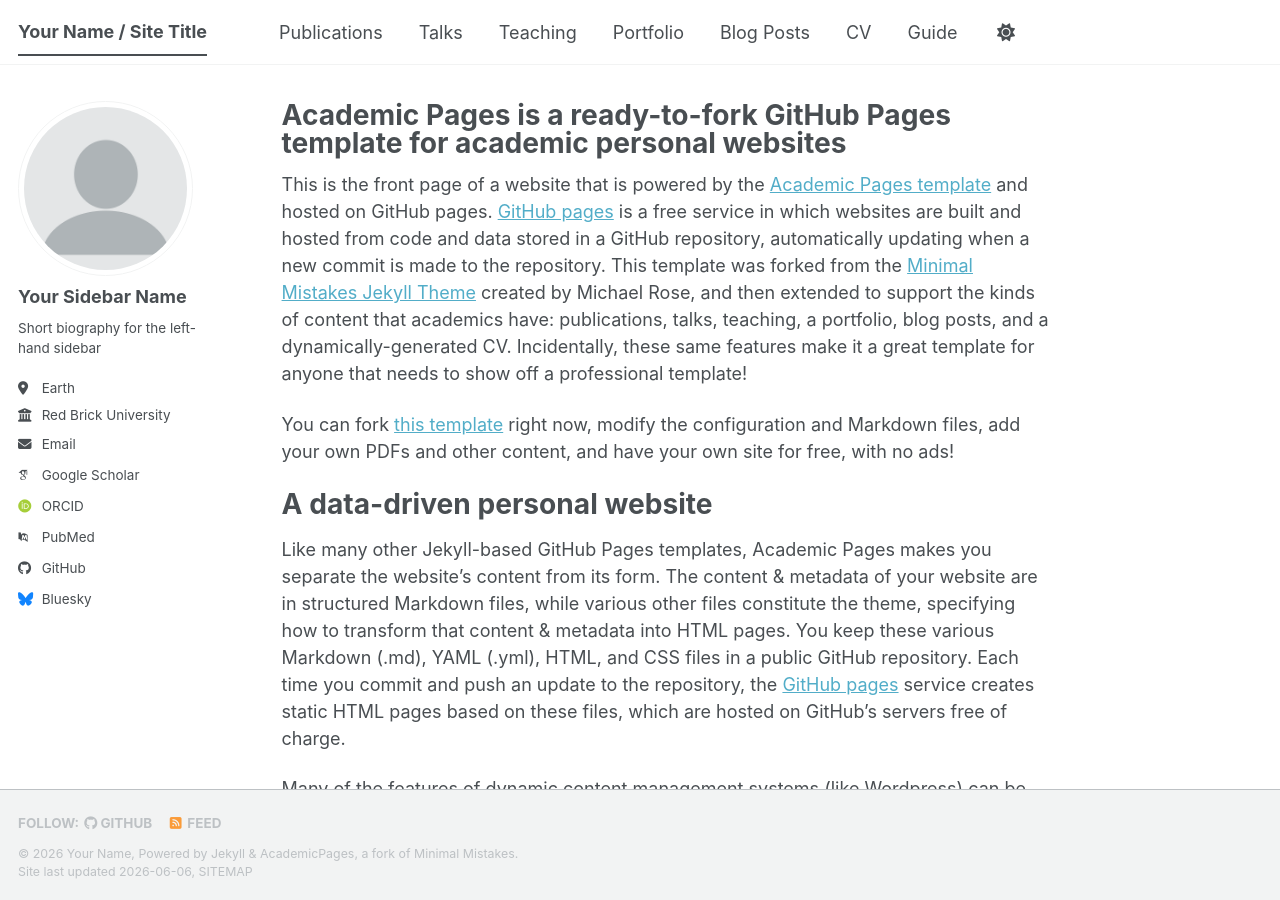
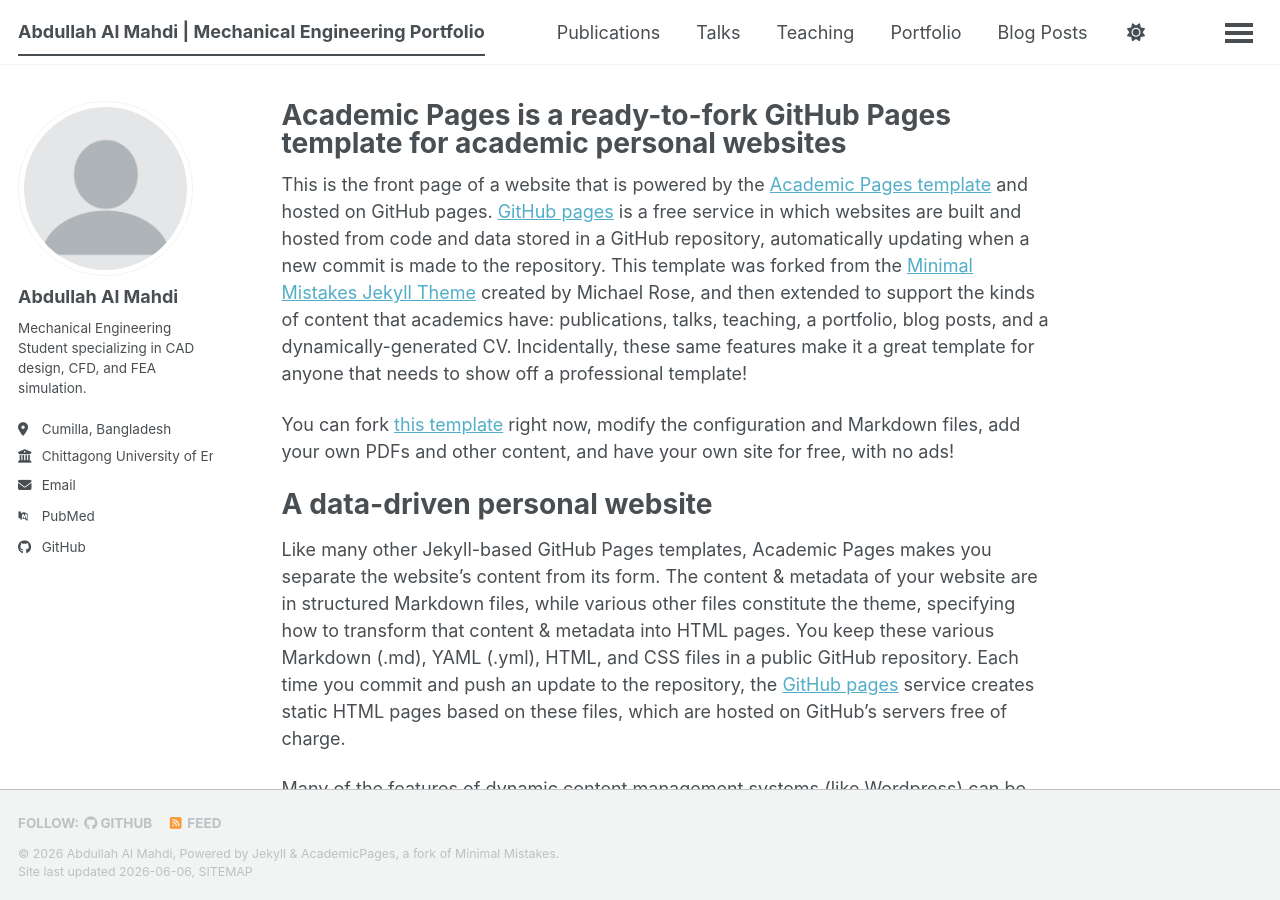
Before and after one commit to Abdullah-310/Abdullah-310.github.io, a Jekyll site: the page built from _pages/about.md, in a window 1280 px wide and 900 px high. Built offline with Jekyll 4.4.1, drawn with Linux system fonts in a browser that asks for light colours; some web fonts are replaced; a script bundle is joined from its source files by our own code; library files that are not in the unit come from our copies.

Commit message:
Update personal details in _config.yml
Updated personal information and site details in the configuration file.

```diff
--- a/_config.yml
+++ b/_config.yml
@@ -9,14 +9,14 @@
 # Basic Site Settings
 locale                   : "en-US"
 site_theme               : "default" # The available themes options are "default", "air", "sunrise", "mint", "dirt" and "contrast"
-title                    : "Your Name / Site Title"
+title                    : "Abdullah Al Mahdi | Mechanical Engineering Portfolio"
 title_separator          : "-"
-name                     : &name "Your Name"
-description              : &description "Your Name's academic portfolio"   # Update this with a general description of your site, this is the default if not overridden by a page
-url                      : https://academicpages.github.io # The base hostname & protocol for your site e.g. "https://[your GitHub username].github.io",
+name                     : &name " Abdullah Al Mahdi"
+description              : &description "Mechanical Engineering Portfolio of Abdullah Al Mahdi, CUET."   # Update this with a general description of your site, this is the default if not overridden by a page
+url                      : https://Abdullah-310.github.io # The base hostname & protocol for your site e.g. "https://[your GitHub username].github.io",
                                                            # or if you already have some other page hosted on Github then use "https://[your GitHub username].github.io/[Your Repo Name]"
 baseurl                  : "" # the subpath of your site, e.g. "/blog"
-repository               : "academicpages/academicpages.github.io"
+repository               : "Abdullah-310/Abdullah-310.github.io"
 
 # Site Author - The following control what appear as part of the author content on the side bar.
 #               If a field is blank the icon and link will not appear, otherwise it will be shown.
@@ -24,21 +24,21 @@
 author:
   # Biographic information
   avatar           : "profile.png"
-  name             : "Your Sidebar Name"
+  name             : "Abdullah Al Mahdi"
   pronouns         : # example: "she/her"
-  bio              : "Short biography for the left-hand sidebar"
-  location         : "Earth"
-  employer         : "Red Brick University"
+  bio              : "Mechanical Engineering Student specializing in CAD design, CFD, and FEA simulation."
+  location         : "Cumilla, Bangladesh"
+  employer         : "Chittagong University of Engineering and Technology"
   uri              : # URL
-  email            : "none@example.org"
+  email            : "u2103058@student.cuet.ac.bd"
 
   # Academic websites
   academia         : # URL
   arxiv            : # URL - Update with the correct link to your profile
-  googlescholar    : "https://scholar.google.com/citations?user=PS_CX0AAAAAJ"
+  googlescholar    :
   inspire-hep      : # URL
   impactstory      : # URL
-  orcid            : "https://orcid.org/yourorcidurl"
+  orcid            :
   semantic         : # URL
   ssrn             : # URL
   pubmed           : "https://www.ncbi.nlm.nih.gov/pubmed/?term=john+snow"
@@ -51,13 +51,13 @@
   bitbucket        : # Username - Update with your username on the site
   codepen          : # Username
   dribbble         : # Username
-  github           : "academicpages"
+  github           : "Abdullah-310"
   kaggle           : # Username
   stackoverflow    : # User number or user number and name (i.e., use "1" or "1/jeff-atwood")
 
   # Social media
   artstation       : # Username
-  bluesky          : "bsky.app" # Replace this with you Bluesky username
+  bluesky          :  # Replace this with you Bluesky username
   facebook         : # Username
   flickr           : # Username
   foursquare       : # Username
```
